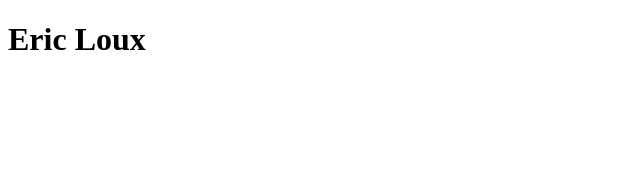
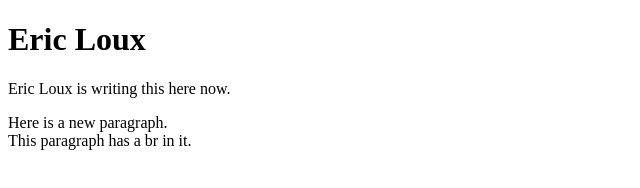
Before and after one commit to ericloux/Savvy-Coders, a plain HTML site: page index.html in a window 1280 px wide. Shown: the whole page, without its empty margins (0-640 px from the left). Drawn offline with Linux system fonts and the light colour scheme.

Commit message:
Third commit

```diff
--- a/index.html
+++ b/index.html
@@ -10,5 +10,11 @@
     <h1>
         Eric Loux
     </h1>
+    <p>
+        Eric Loux is writing this here now.
+    </p>
+    <p>
+        Here is a new paragraph. <br> This paragraph has a br in it.
+    </p>
 </body>
 </html>
```
